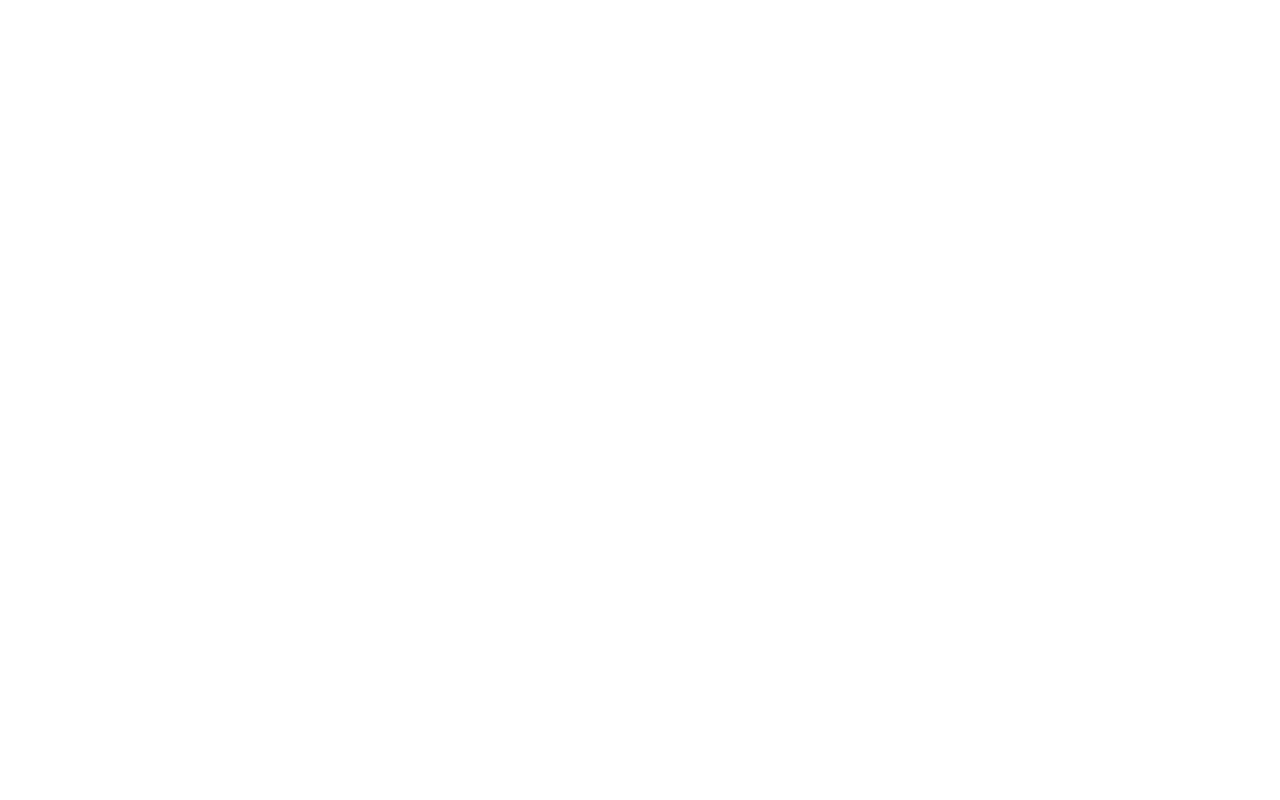
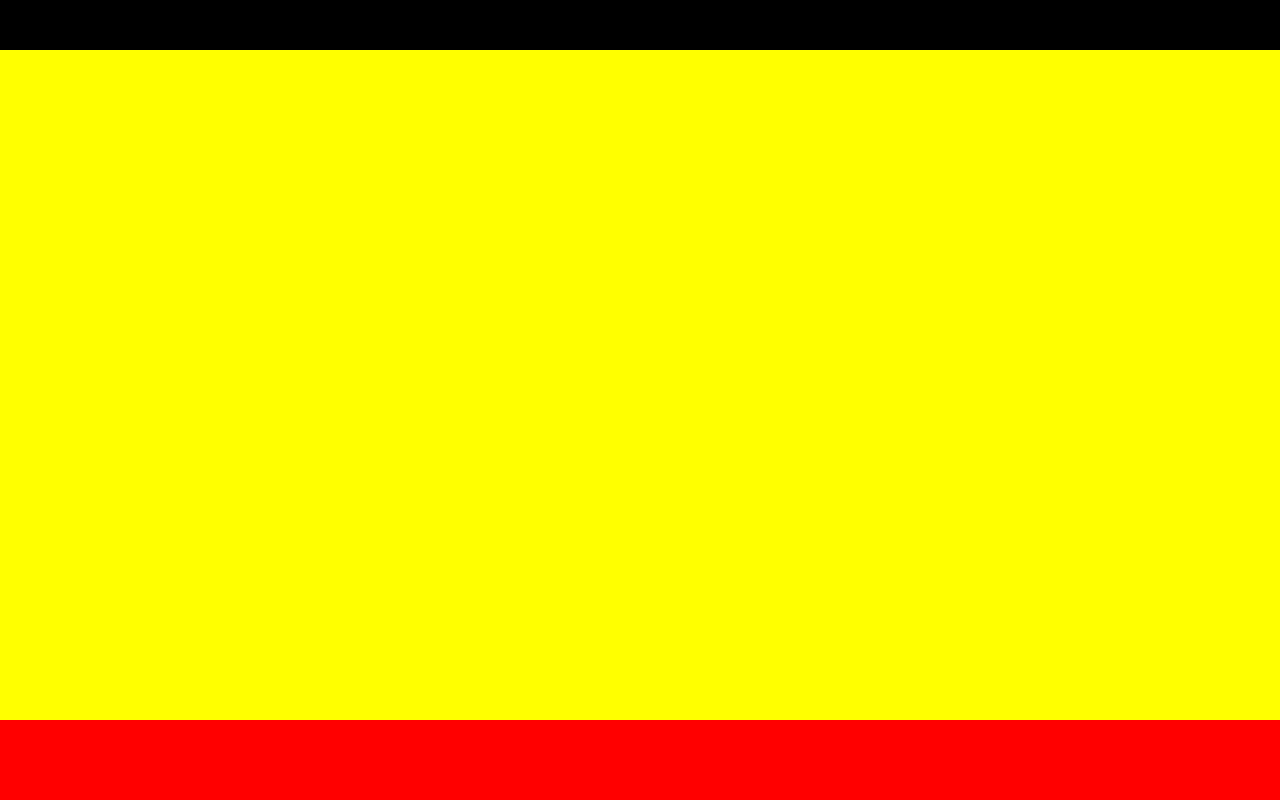
Before and after one commit to classe-47/zoom-layout, a plain HTML site: page index.html in a window 1280 px wide. Drawn offline with Linux system fonts and the light colour scheme.

Commit message:
struttura base

```diff
--- a/css/style.css
+++ b/css/style.css
@@ -3,3 +3,31 @@
     padding: 0;
     box-sizing: border-box;
 }
+
+/* header */
+header {
+    height: 50px;
+    background-color: #000000;
+}
+
+
+/* main */
+
+main {
+    height: calc(100vh - 130px);
+}
+
+
+/* footer  */
+
+footer{
+    height: 80px;
+}
+
+.debug main {
+    background-color: yellow;
+}
+
+.debug footer {
+    background-color: red;
+}
--- a/index.html
+++ b/index.html
@@ -8,7 +8,13 @@
     <link rel="stylesheet" href="css/style.css">
     <link rel="stylesheet" href="https://cdnjs.cloudflare.com/ajax/libs/font-awesome/5.15.4/css/all.min.css" integrity="sha512-1ycn6IcaQQ40/MKBW2W4Rhis/DbILU74C1vSrLJxCq57o941Ym01SwNsOMqvEBFlcgUa6xLiPY/NS5R+E6ztJQ==" crossorigin="anonymous" referrerpolicy="no-referrer" />
 </head>
-<body>
+<body class="debug">
+
+    <header></header>
+
+    <main></main>
+
+    <footer></footer>
 
 </body>
 </html>
```
